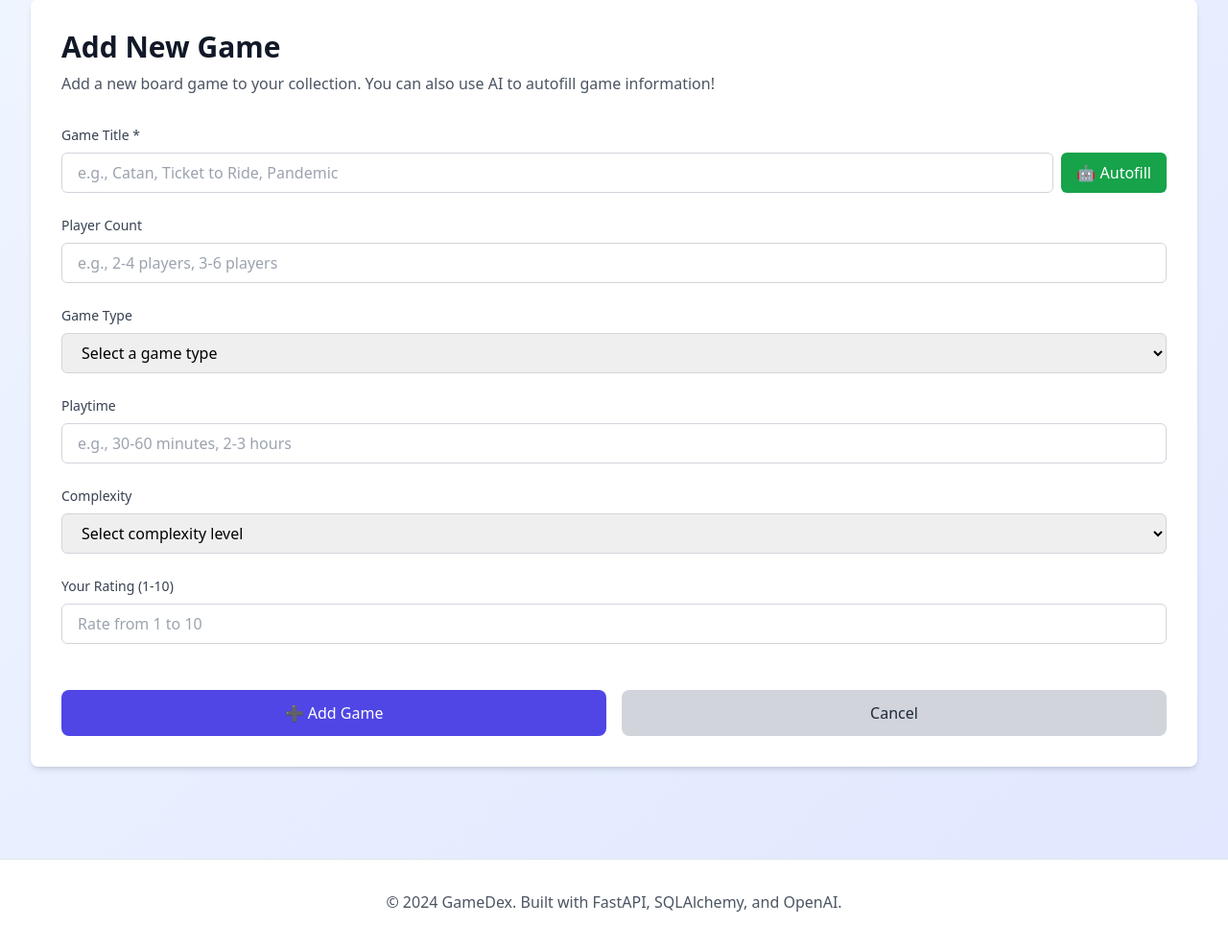
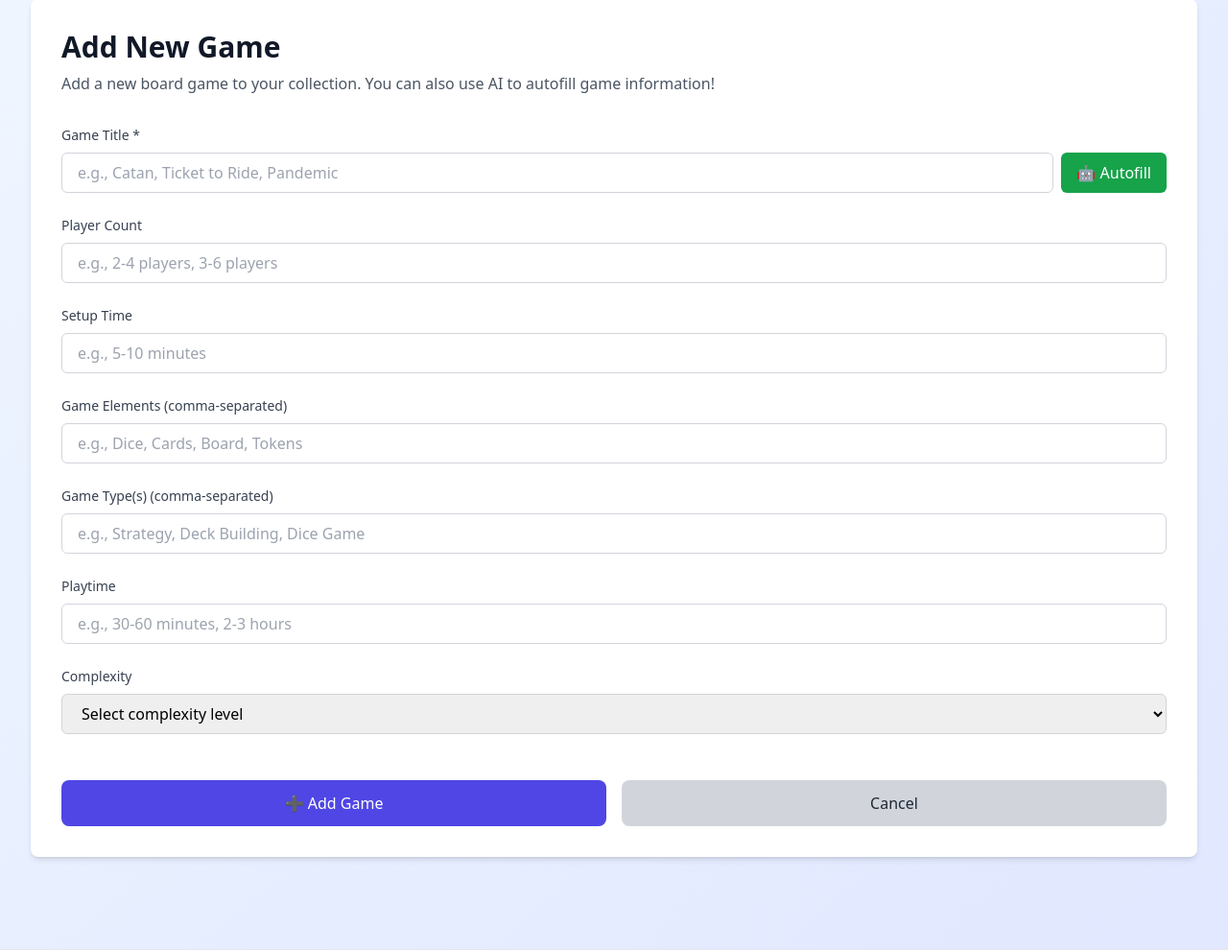
Before and after one commit to chrisvaughn/gamedex, a FastAPI app: template app/templates/new_game.html in a window 1280 px wide. Shown: the part 98-1088 px from the top of the page at 96% size. Before the commit the page ends 1048 px from the top, so only its background shows below. Run offline with FastAPI, Linux system fonts and the light colour scheme; the template is opened without the code that fills it, so the values that code supplies are empty; parts of the project's set-up code (start-up, migrations or seed data) failed here and were passed over; some libraries are stand-ins or nearby versions.

Commit message:
add fields, fix filtering

```diff
--- a/app/main.py
+++ b/app/main.py
@@ -131,6 +131,8 @@ async def list_games(
     game_type: Optional[str] = Query(None),
     complexity: Optional[str] = Query(None),
     sort_by: Optional[str] = Query(None),
+    game_elements: Optional[str] = Query(None),
+    setup_time: Optional[str] = Query(None),
     db: Session = Depends(get_db),
 ):
     """Games list page with filtering and sorting"""
@@ -146,9 +148,17 @@ async def list_games(
             Game.title.ilike(f"%{search}%") | Game.description.ilike(f"%{search}%")
         )
 
-    # Apply game type filter
+    # Apply game type filter (LIKE for comma-separated values)
     if game_type:
-        query = query.filter(Game.game_type == game_type)
+        query = query.filter(Game.game_type.ilike(f"%{game_type}%"))
+
+    # Apply game elements filter (LIKE for comma-separated values)
+    if game_elements:
+        query = query.filter(Game.game_elements.ilike(f"%{game_elements}%"))
+
+    # Apply setup time filter (exact match or LIKE)
+    if setup_time:
+        query = query.filter(Game.setup_time.ilike(f"%{setup_time}%"))
 
     # Apply complexity filter
     if complexity:
@@ -263,6 +273,8 @@ async def create_game(
     playtime: Optional[str] = Form(None),
     complexity: Optional[str] = Form(None),
     description: Optional[str] = Form(None),
+    setup_time: Optional[str] = Form(None),
+    game_elements: Optional[str] = Form(None),
     db: Session = Depends(get_db),
 ):
     """Create a new game"""
@@ -276,6 +288,8 @@ async def create_game(
         playtime=playtime or "",
         complexity=complexity or "",
         description=description or "",
+        setup_time=setup_time or "",
+        game_elements=game_elements or "",
     )
     db.add(game)
     db.commit()
@@ -322,6 +336,9 @@ async def autofill_game_by_title(
     # Update game with AI metadata
     for key, value in metadata.items():
         if hasattr(game, key) and value:
+            # Ensure game_type and game_elements are strings, not lists
+            if key in ["game_type", "game_elements"] and isinstance(value, list):
+                value = ", ".join(value)
             setattr(game, key, value)
 
     db.commit()
@@ -403,6 +420,8 @@ async def update_game(
     playtime: Optional[str] = Form(None),
     complexity: Optional[str] = Form(None),
     description: Optional[str] = Form(None),
+    setup_time: Optional[str] = Form(None),
+    game_elements: Optional[str] = Form(None),
     db: Session = Depends(get_db),
 ):
     """Update a game"""
@@ -419,6 +438,8 @@ async def update_game(
     game.playtime = playtime or ""
     game.complexity = complexity or ""
     game.description = description or ""
+    game.setup_time = setup_time or ""
+    game.game_elements = game_elements or ""
 
     # Handle family member ratings
     form_data = await request.form()
@@ -484,6 +505,9 @@ async def autofill_game(
     # Update game with AI metadata
     for key, value in metadata.items():
         if hasattr(game, key) and value:
+            # Ensure game_type and game_elements are strings, not lists
+            if key in ["game_type", "game_elements"] and isinstance(value, list):
+                value = ", ".join(value)
             setattr(game, key, value)
 
     db.commit()
--- a/app/templates/new_game.html
+++ b/app/templates/new_game.html
@@ -37,26 +37,34 @@
                 placeholder="e.g., 2-4 players, 3-6 players">
         </div>
 
+        <!-- Setup Time -->
+        <div>
+            <label for="setup_time" class="block text-sm font-medium text-gray-700 mb-2">
+                Setup Time
+            </label>
+            <input type="text" id="setup_time" name="setup_time"
+                class="w-full px-4 py-2 border border-gray-300 rounded-md focus:ring-2 focus:ring-indigo-500 focus:border-indigo-500"
+                placeholder="e.g., 5-10 minutes">
+        </div>
+
+        <!-- Game Elements -->
+        <div>
+            <label for="game_elements" class="block text-sm font-medium text-gray-700 mb-2">
+                Game Elements (comma-separated)
+            </label>
+            <input type="text" id="game_elements" name="game_elements"
+                class="w-full px-4 py-2 border border-gray-300 rounded-md focus:ring-2 focus:ring-indigo-500 focus:border-indigo-500"
+                placeholder="e.g., Dice, Cards, Board, Tokens">
+        </div>
+
         <!-- Game Type -->
         <div>
             <label for="game_type" class="block text-sm font-medium text-gray-700 mb-2">
-                Game Type
+                Game Type(s) (comma-separated)
             </label>
-            <select id="game_type" name="game_type"
-                class="w-full px-4 py-2 border border-gray-300 rounded-md focus:ring-2 focus:ring-indigo-500 focus:border-indigo-500">
-                <option value="">Select a game type</option>
-                <option value="Strategy">Strategy</option>
-                <option value="Party">Party</option>
-                <option value="Cooperative">Cooperative</option>
-                <option value="Deck Building">Deck Building</option>
-                <option value="Worker Placement">Worker Placement</option>
-                <option value="Area Control">Area Control</option>
-                <option value="Deduction">Deduction</option>
-                <option value="Economic">Economic</option>
-                <option value="Adventure">Adventure</option>
-                <option value="Family">Family</option>
-                <option value="Other">Other</option>
-            </select>
+            <input type="text" id="game_type" name="game_type"
+                class="w-full px-4 py-2 border border-gray-300 rounded-md focus:ring-2 focus:ring-indigo-500 focus:border-indigo-500"
+                placeholder="e.g., Strategy, Deck Building, Dice Game">
         </div>
 
         <!-- Playtime -->
@@ -82,16 +90,6 @@
                 <option value="Hard">Hard</option>
                 <option value="Expert">Expert</option>
             </select>
-        </div>
-
-        <!-- Rating -->
-        <div>
-            <label for="rating" class="block text-sm font-medium text-gray-700 mb-2">
-                Your Rating (1-10)
-            </label>
-            <input type="number" id="rating" name="rating" min="1" max="10"
-                class="w-full px-4 py-2 border border-gray-300 rounded-md focus:ring-2 focus:ring-indigo-500 focus:border-indigo-500"
-                placeholder="Rate from 1 to 10">
         </div>
 
         <!-- Family Member Ratings -->
```
Also changed, not shown: app/ai_utils.py (+19 -5 lines), app/models.py (+7 -1 lines), app/templates/edit_game.html (+24 -24 lines), app/templates/game_detail.html (+30 -0 lines), app/templates/index.html (+31 -6 lines), migrations/versions/b9e69a1c3e35_add_setup_time_and_game_elements_fields.py (added, +38 -0 lines).
